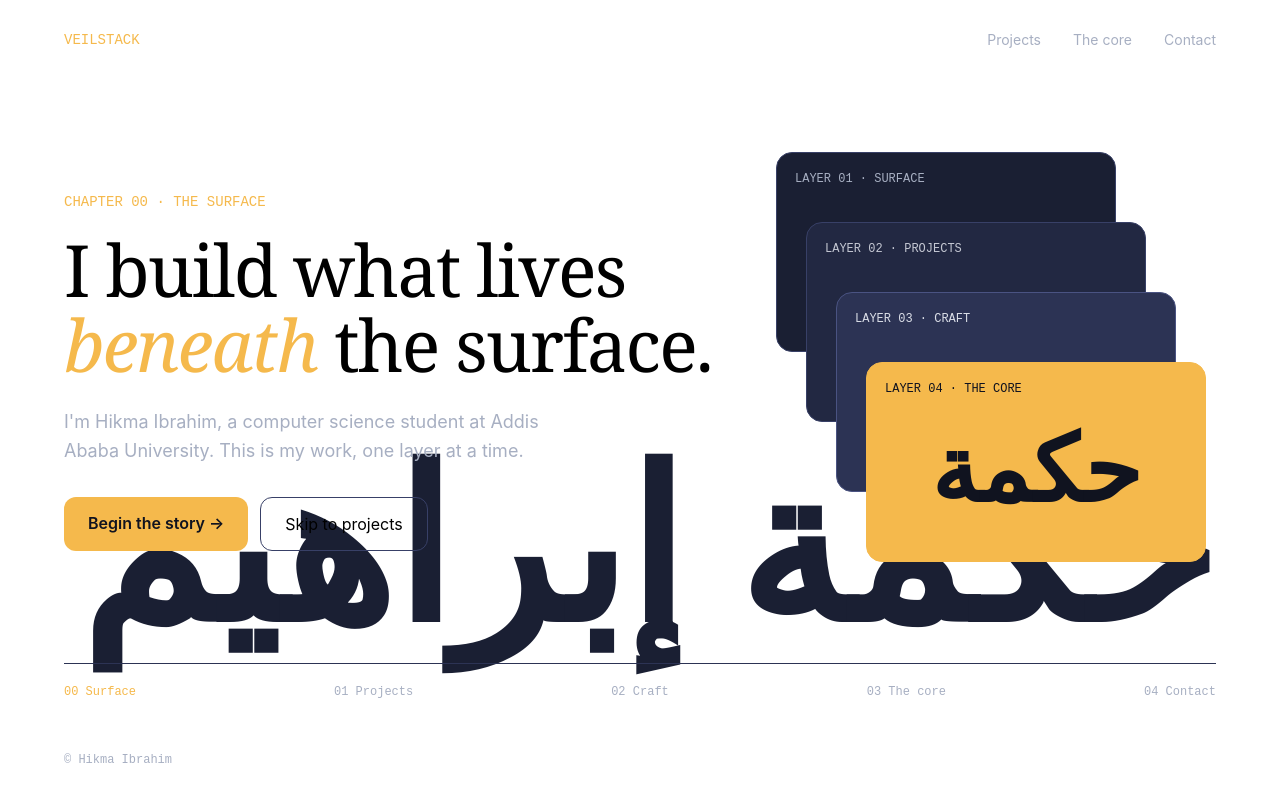
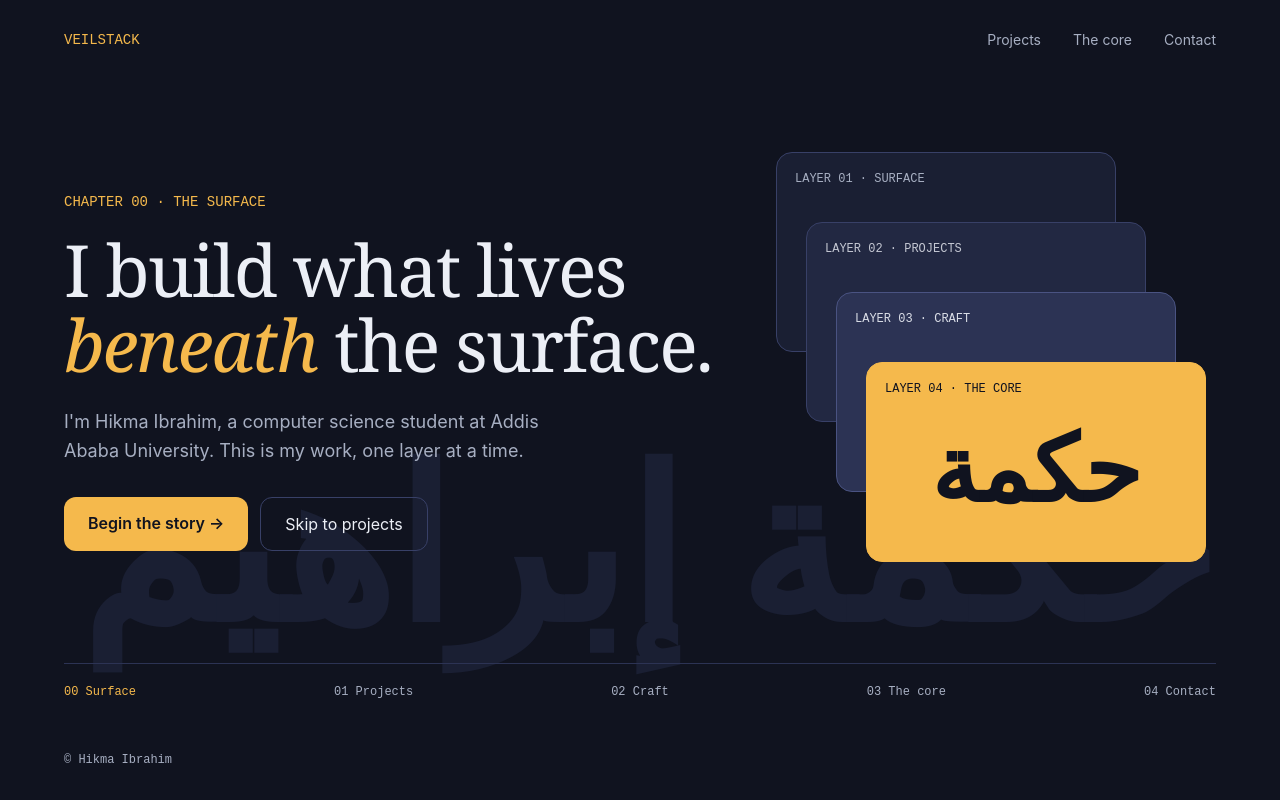
Before and after one commit to Hikma1/veilstack, a React (Vite) app: page / in a window 1280 px wide. Built offline with nearby package versions, Linux system fonts and the light colour scheme.

Commit message:
body css

```diff
--- a/src/index.css
+++ b/src/index.css
@@ -15,3 +15,9 @@
   --font-mono: "JetBrains Mono", monospace;
   --font-arabic: "Aref Ruqaa", serif;
 }
+
+body {
+  background: var(--color-ink);
+  color: var(--color-text);
+  font-family: var(--font-sans);
+}
```
